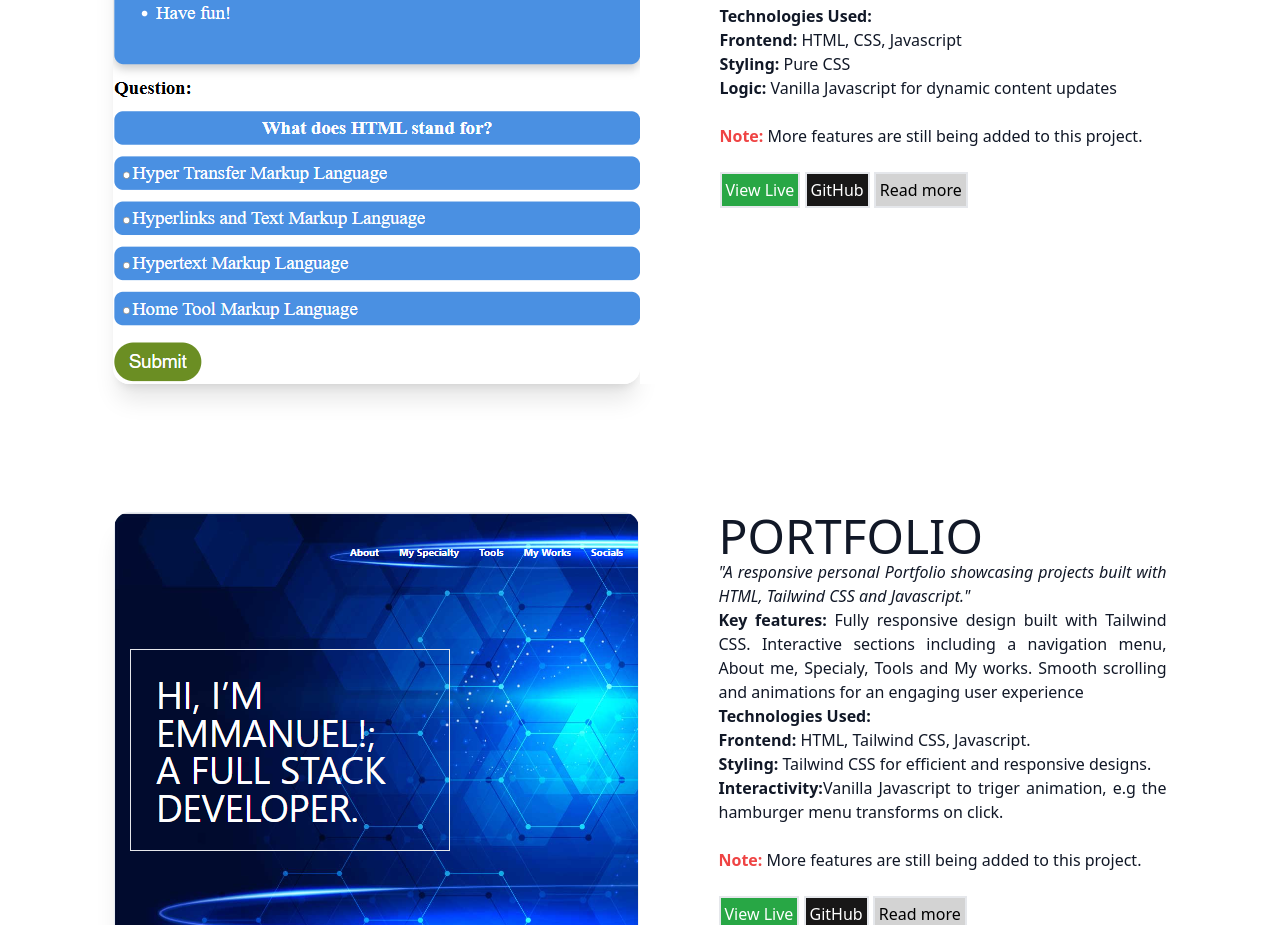
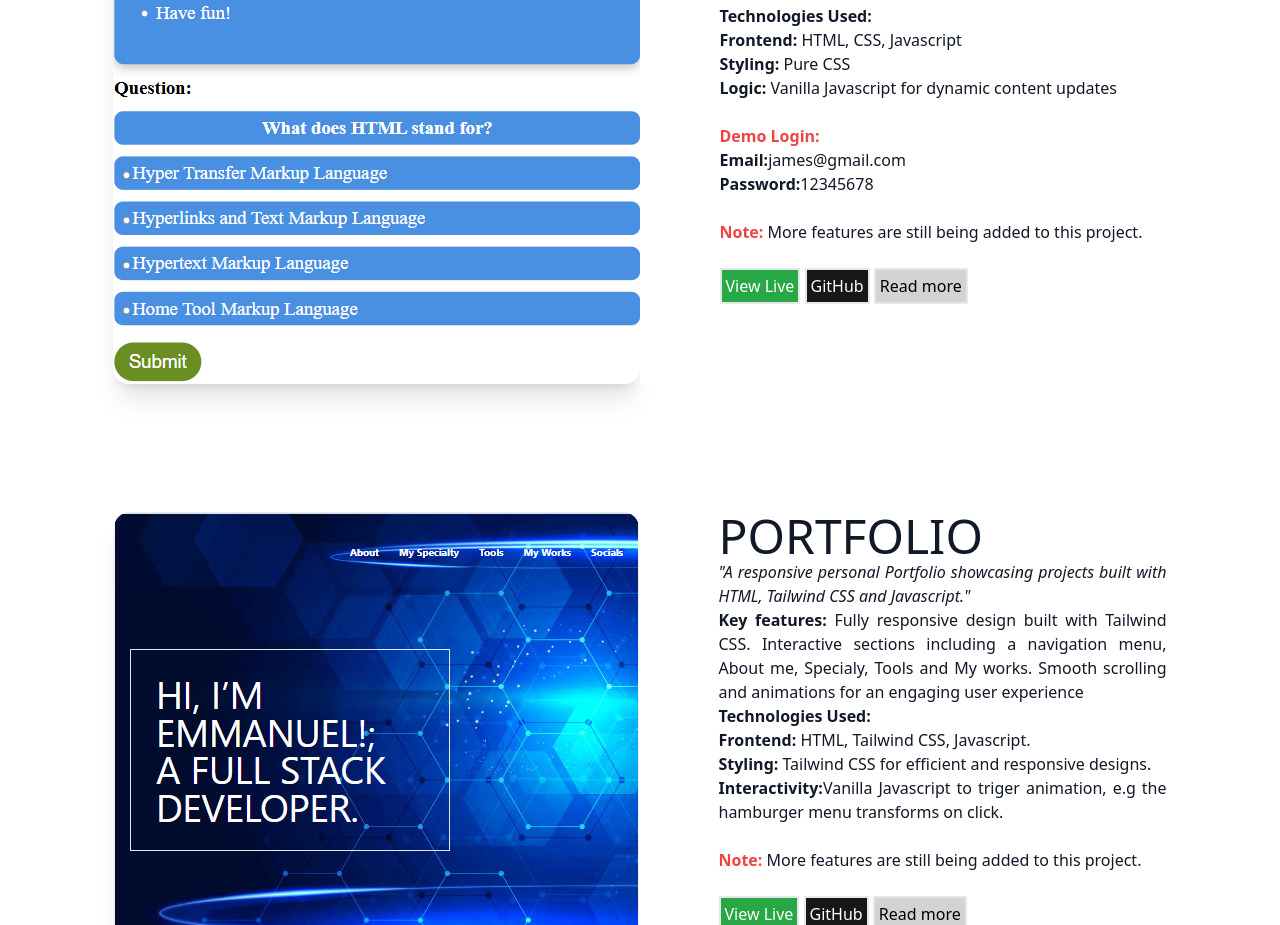
Before and after one commit to A-O-Emmanuel/portfolio-v2, a website: page index.html in a window 1280 px wide. Shown: the part 3460-4385 px from the top of the page. Drawn offline with Linux system fonts and the light colour scheme; files whose address does not match are found by name; a web font is replaced by a local one.

Commit message:
add the login details for the quiz app

```diff
--- a/index.html
+++ b/index.html
@@ -244,6 +244,10 @@
                     <b>Logic:</b> Vanilla Javascript for dynamic content updates
                     <br />
                     <br />
+                    <b class="text-red-500">Demo Login:</b> <br />
+                    <b>Email:</b>james@gmail.com<br />
+                    <b>Password:</b>12345678<br />
+                    <br />
                     <b class="text-red-500">Note:</b> More features are still being added to this project.
                     <br /> <br />
                     <button class="border-2 p-1 bg-[#28a745] text-white"><a href="https://a-o-emmanuel.github.io/quiz-app-v1/">View Live</a></button>
```
